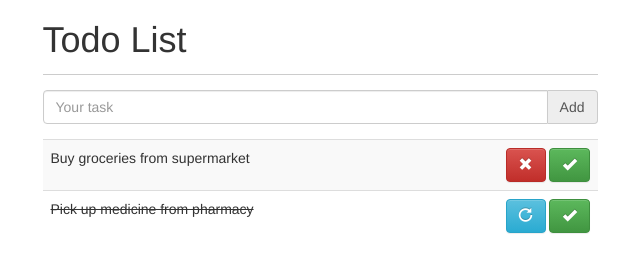
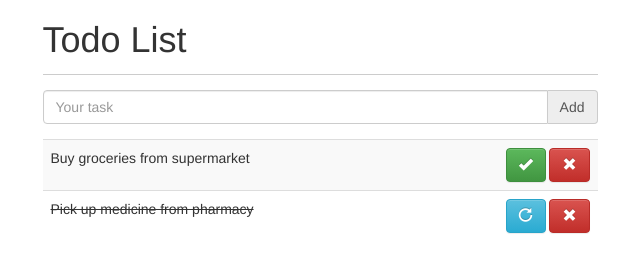
Before and after one commit to NikhilReddy516/frontend-interview-tests, a plain HTML site: page todo-list/src/index.html in a window 1280 px wide. Shown: the whole page, without its empty margins (320-960 px from the left). Drawn offline with nearby package versions, Linux system fonts and the light colour scheme.

Commit message:
Fix incorrect template

```diff
--- a/todo-list/src/index.html
+++ b/todo-list/src/index.html
@@ -40,11 +40,11 @@
                         <tr>
                             <td>Buy groceries from supermarket</td>
                             <td class="text-right">
+                                <button class="btn btn-success">
+                                    <i class="glyphicon glyphicon-ok"></i>
+                                </button>
                                 <button class="btn btn-danger">
                                     <i class="glyphicon glyphicon-remove"></i>
-                                </button>
-                                <button class="btn btn-success">
-                                    <i class="glyphicon glyphicon-ok"></i>
                                 </button>
                             </td>
                         </tr>
@@ -54,8 +54,8 @@
                                 <button class="btn btn-info">
                                     <i class="glyphicon glyphicon-repeat"></i>
                                 </button>
-                                <button class="btn btn-success">
-                                    <i class="glyphicon glyphicon-ok"></i>
+                                <button class="btn btn-danger">
+                                    <i class="glyphicon glyphicon-remove"></i>
                                 </button>
                             </td>
                         </tr>
```
